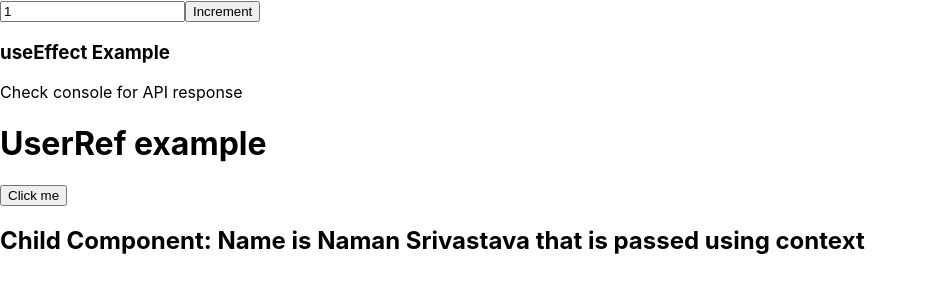
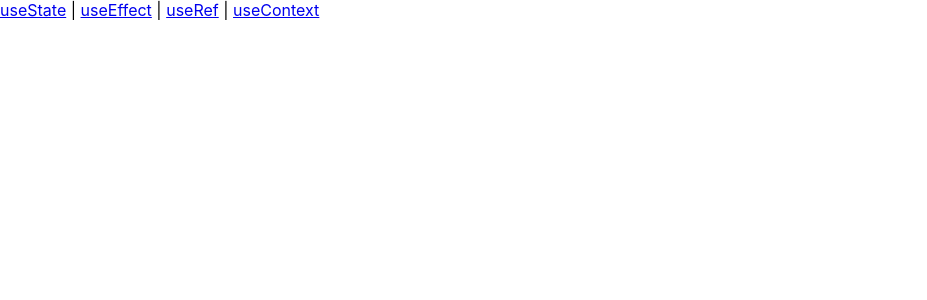
Before and after one commit to naman-0804/learning, a React (Create React App) app in the folder React/: page / in a window 1280 px wide. Shown: the top 300 px of the page, without its empty margins (0-927 px from the left). Built offline with nearby package versions, Linux system fonts and the light colour scheme; no server answers.

Commit message:
nav router

```diff
--- a/React/package.json
+++ b/React/package.json
@@ -9,6 +9,7 @@
     "@testing-library/user-event": "^13.5.0",
     "react": "^19.2.3",
     "react-dom": "^19.2.3",
+    "react-router-dom": "^7.11.0",
     "react-scripts": "5.0.1",
     "web-vitals": "^2.1.4"
   },
--- a/React/src/App.js
+++ b/React/src/App.js
@@ -1,3 +1,4 @@
+import { BrowserRouter, Routes, Route, Link } from "react-router-dom";
 import Counter from "./usestate";
 import ApiFetcher from "./useffect";
 import RefCounter from "./useref";
@@ -8,10 +9,20 @@ function App() {
 
   return (
     <div>
-      <Counter cnt={cnt} setCnt={setCnt} />
-      <ApiFetcher cnt={cnt} />
-      <RefCounter />
-      <ChildC/>
+      <BrowserRouter>
+        <Routes>
+          <Route path="/usestate" element={<Counter cnt={cnt} setCnt={setCnt} />} />
+          <Route path="/useeffect" element={<ApiFetcher cnt={cnt} />} />
+          <Route path="/useref" element={<RefCounter />} />
+          <Route path="/usecontext" element={<ChildC />} />
+        </Routes>
+      </BrowserRouter>
+      <nav>
+        <a href="/usestate">useState</a> |{" "}
+        <a href="/useeffect">useEffect</a> |{" "}
+        <a href="/useref">useRef</a> |{" "}
+        <a href="/usecontext">useContext</a>
+      </nav>
     </div>
   );
 }
```
Also changed, not shown: 1 other file (tests, documents, lock files or other folders).
